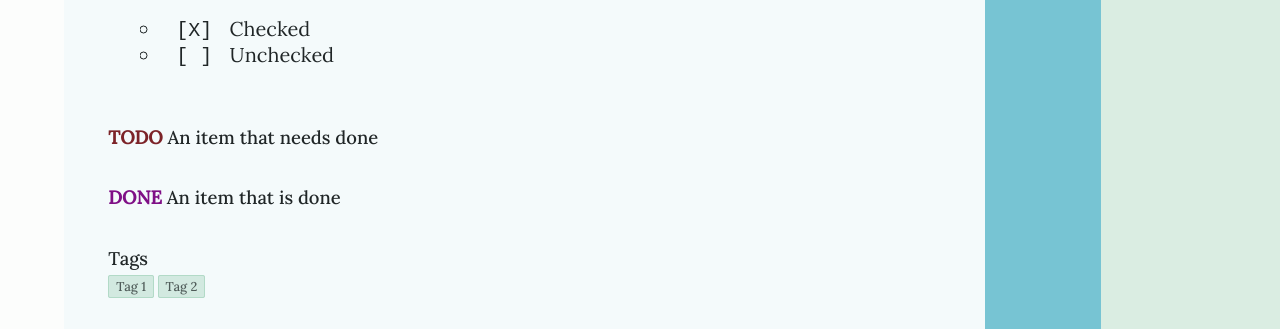
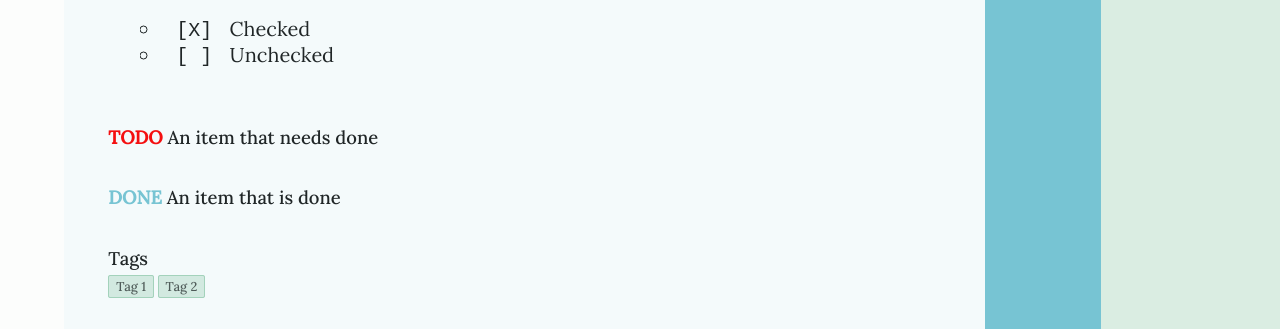
Before and after one commit to jessekelly881/PrettyMarkedDown, a website built with Parcel: page src/index.html in a window 1280 px wide. Shown: the part 3402-3731 px from the top of the page. Built offline with nearby package versions, Linux system fonts and the light colour scheme.

Commit message:
feat: work on tags and keywords

```diff
--- a/src/themes/common/components/tags.scss
+++ b/src/themes/common/components/tags.scss
@@ -9,7 +9,7 @@
 $tag-selectors: '.tag' 'span', ;
 
 $tag-bg-color: #f5f5f5 !default;
-$tag-border-color: darken($tag-bg-color, 10%);
+$tag-border-color: darken($tag-bg-color, 15%);
 
 
 @each $selector in $tag-selectors {
--- a/src/themes/common/components/typography.scss
+++ b/src/themes/common/components/typography.scss
@@ -2,6 +2,11 @@
 $link-color: purple !default;
 $body-text-color: rgba(0, 0, 0, 0.65) !default;
 $header-text-color: rgba(0, 0, 0, 0.90) !default;
+
+$alert-keywords: todo, !default;
+$alert-keyword-color: #7D161A !default;
+$normal-keywords: done, !default;
+$normal-keyword-color: purple !default;
 
 
 h1{ font-size: 2rem; }
@@ -77,12 +82,16 @@ a{
 }
 
 
-.todo{
-    color: #7D161A;
-		font-weight: 600;
+@each $keyword in $alert-keywords{
+    .#{$keyword}{
+        color: $alert-keyword-color;
+		    font-weight: 600;
+    }
 }
 
-.done{
-    color: purple;
-		font-weight: 600;
+@each $keyword in $normal-keywords{
+    .#{$keyword}{
+        color: $normal-keyword-color;
+		    font-weight: 600;
+    }
 }
--- a/src/themes/metro.scss
+++ b/src/themes/metro.scss
@@ -2,12 +2,17 @@
 
 // set variables
 $primary-color: red;
+$secondary-color: #daede2;
+$terciary-color: #77c4d3;
 
 $text-selection-color: $primary-color;
 $body-text-color: rgba(0,0,0,0.9);
 $link-color: $primary-color;
 $code-highlight-color: red;
-$tag-bg-color: #daede2;
+$tag-bg-color: $secondary-color;
+
+$normal-keyword-color: $terciary-color;
+$alert-keyword-color: $primary-color;
 
 
 // layout
```
